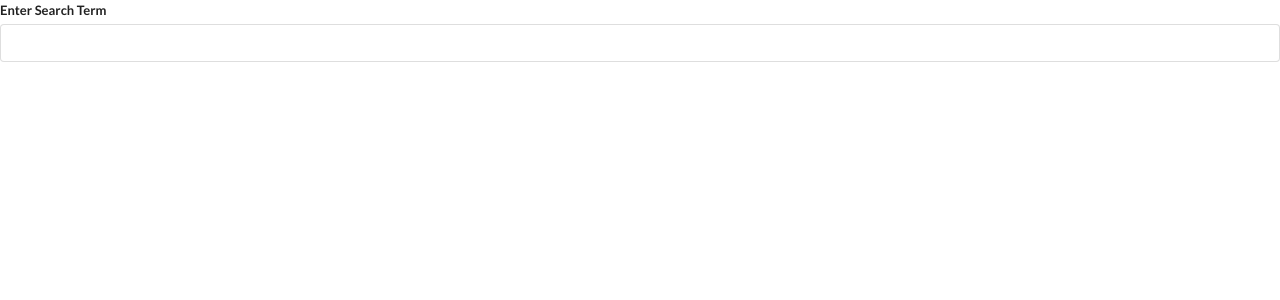
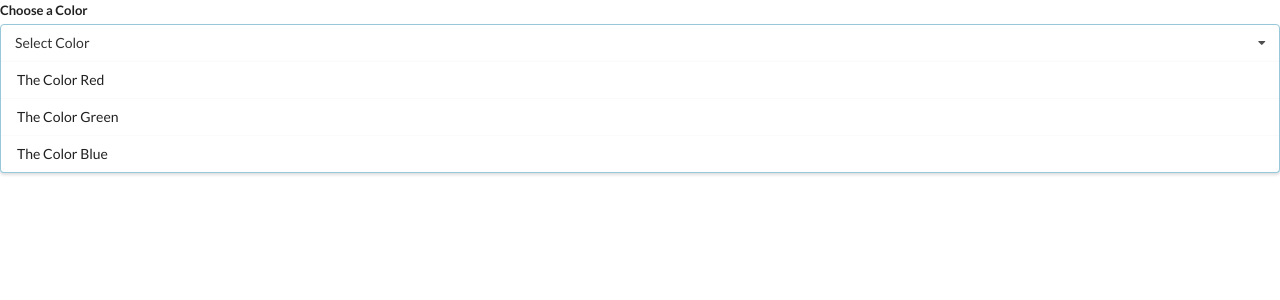
Before and after one commit to VitorDuarte0117/widget, a React (Create React App) app: page / in a window 1280 px wide. Shown: the top 300 px of the page. Built offline with nearby package versions, Linux system fonts and the light colour scheme.

Commit message:
Dropdown start

```diff
--- a/src/App.js
+++ b/src/App.js
@@ -1,5 +1,6 @@
 import React from "react";
 import Accordion from "./components/Accordion";
+import Dropdown from "./components/Dropdown";
 import Search from "./components/Search";
 
 const App = () => {
@@ -17,9 +18,24 @@
             content: "Who knows ",
         },
     ];
+
+    const options = [
+        {
+            label: "The Color Red",
+            value: "red",
+        },
+        {
+            label: "The Color Green",
+            value: "green",
+        },
+        {
+            label: "The Color Blue",
+            value: "blue",
+        },
+    ];
     return (
         <div>
-            <Search />
+            <Dropdown options={options} />
         </div>
     );
 };
--- /dev/null
+++ b/src/components/Dropdown.js
@@ -0,0 +1,28 @@
+import React from "react";
+
+const Dropdown = ({ options }) => {
+    const renderedOptions = options.map((option) => {
+        return (
+            <div key={option.value} className="item">
+                {option.label}
+            </div>
+        );
+    });
+
+    return (
+        <div className="ui form">
+            <div className="field">
+                <label className="label">Choose a Color</label>
+                <div className="ui selection dropdown visible active">
+                    <i className="dropdown icon"></i>
+                    <div className="text">Select Color</div>
+                    <div className="menu visible transition">
+                        {renderedOptions}
+                    </div>
+                </div>
+            </div>
+        </div>
+    );
+};
+
+export default Dropdown;
```
